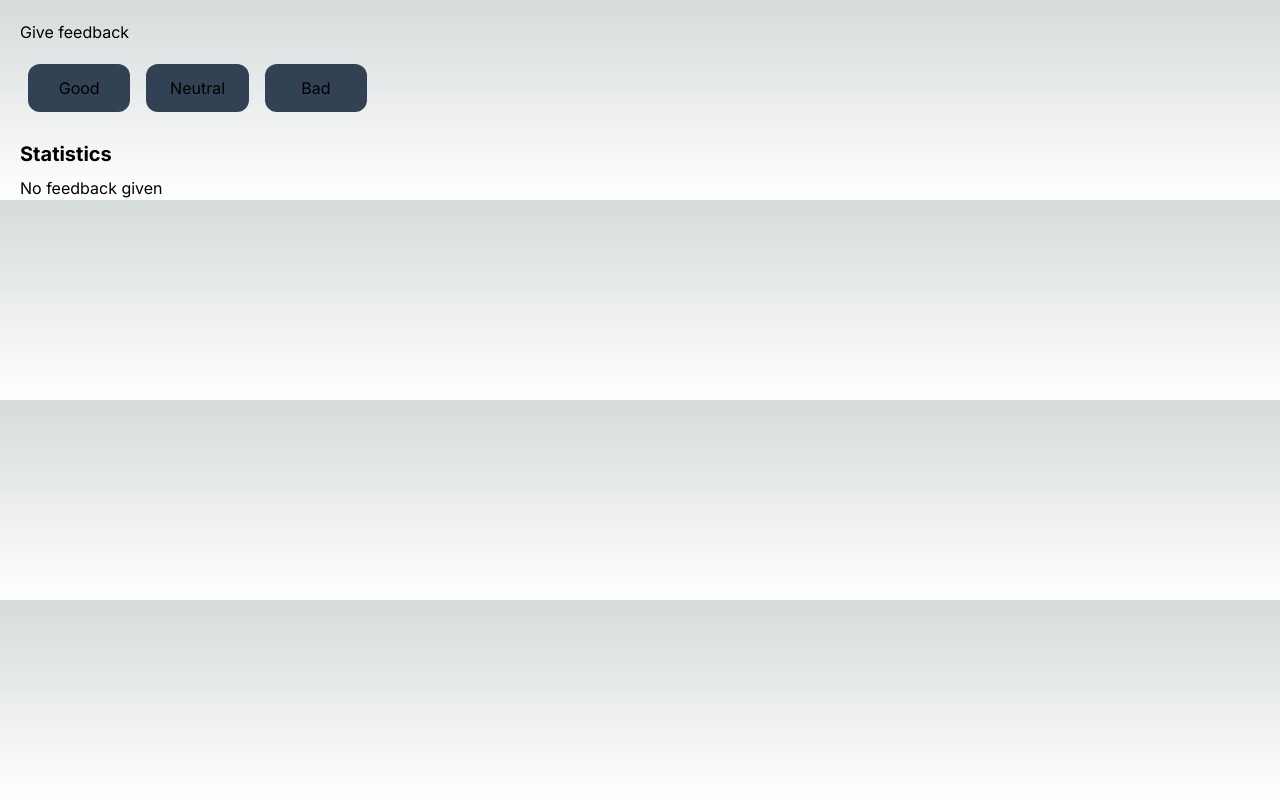
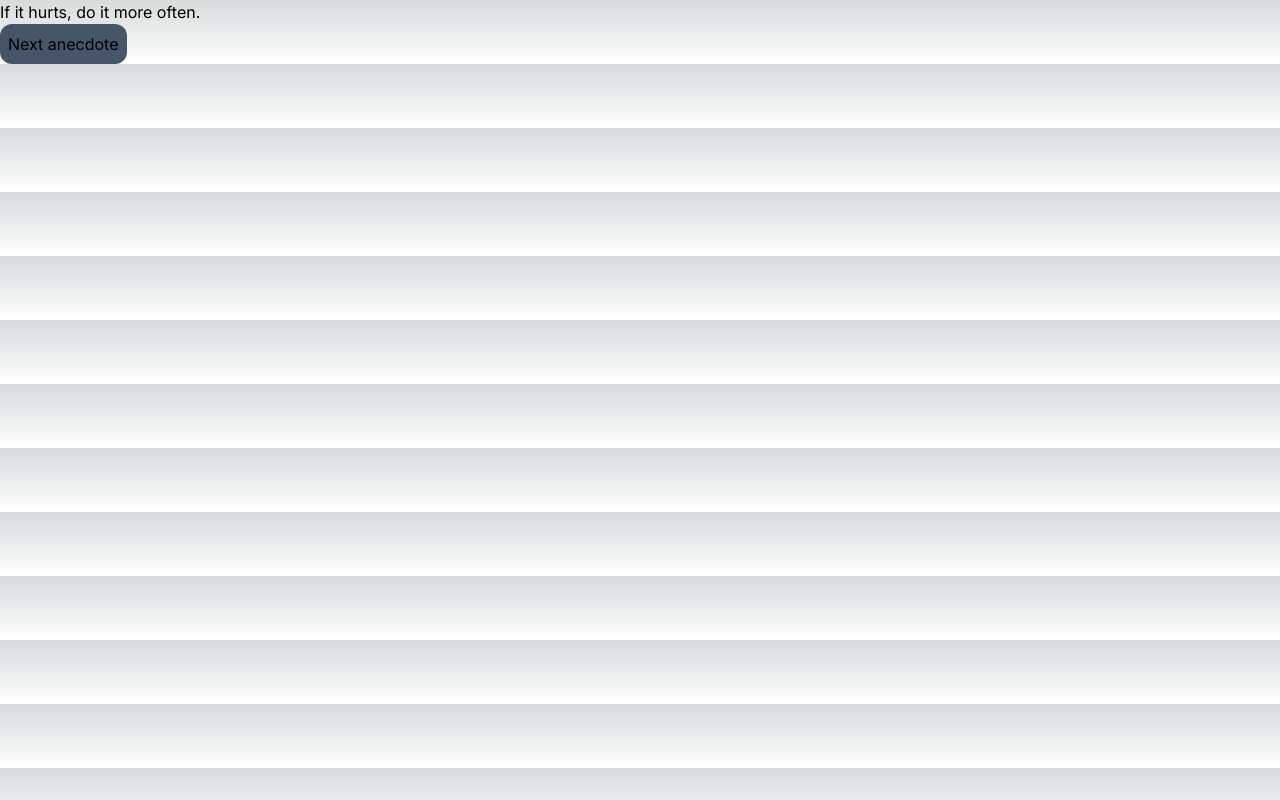
Before and after one commit to FremyCode/fullstackopen2023, a Next.js app: page / in a window 1280 px wide. Built offline with nearby package versions, Linux system fonts and the light colour scheme.

Commit message:
Initial commit of anecdotes exercises
Up to exersice 1.12

```diff
--- /dev/null
+++ b/app/components/Anecdotes.tsx
@@ -0,0 +1,30 @@
+"use client";
+import React, { useState } from "react";
+
+export const Anecdotes = () => {
+  const anecdotes = [
+    "If it hurts, do it more often.",
+    "Adding manpower to a late software project makes it later!",
+    "The first 90 percent of the code accounts for the first 90 percent of the development time...The remaining 10 percent of the code accounts for the other 90 percent of the development time.",
+    "Any fool can write code that a computer can understand. Good programmers write code that humans can understand.",
+    "Premature optimization is the root of all evil.",
+    "Debugging is twice as hard as writing the code in the first place. Therefore, if you write the code as cleverly as possible, you are, by definition, not smart enough to debug it.",
+    "Programming without an extremely heavy use of console.log is same as if a doctor would refuse to use x-rays or blood tests when dianosing patients.",
+    "The only way to go fast, is to go well.",
+  ];
+
+  const [selected, setSelected] = useState(0);
+
+  function nextAnecdote() {
+    setSelected(Math.floor(Math.random() * anecdotes.length));
+  }
+
+  console.log(anecdotes.length)
+
+  return (
+    <>
+      <div>{anecdotes[selected]}</div>
+      <button onClick={() => nextAnecdote()} className="bg-slate-600 rounded-xl p-2">Next anecdote</button>
+    </>
+  );
+};
--- a/app/page.tsx
+++ b/app/page.tsx
@@ -5,7 +5,7 @@ import { Anecdotes } from "./components/Anecdotes";
 export default function Home() {
   return (
     <>
-      <Unicafe />
+      <Anecdotes />
     </>
   );
 }
```
